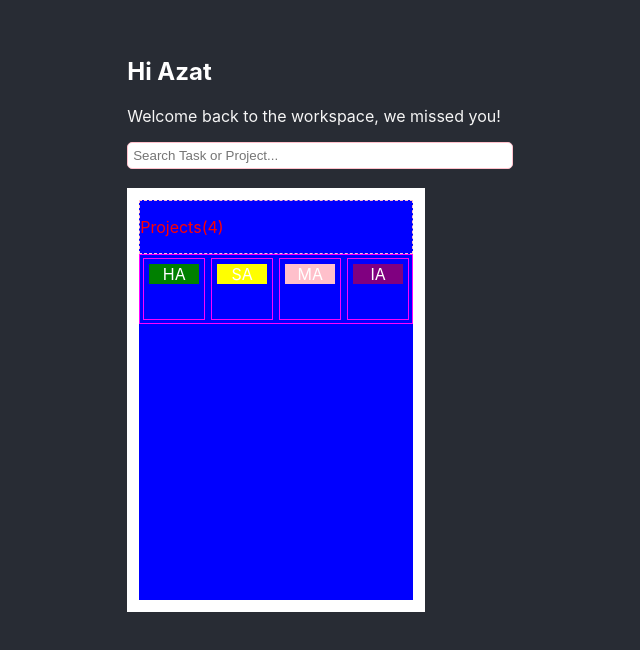
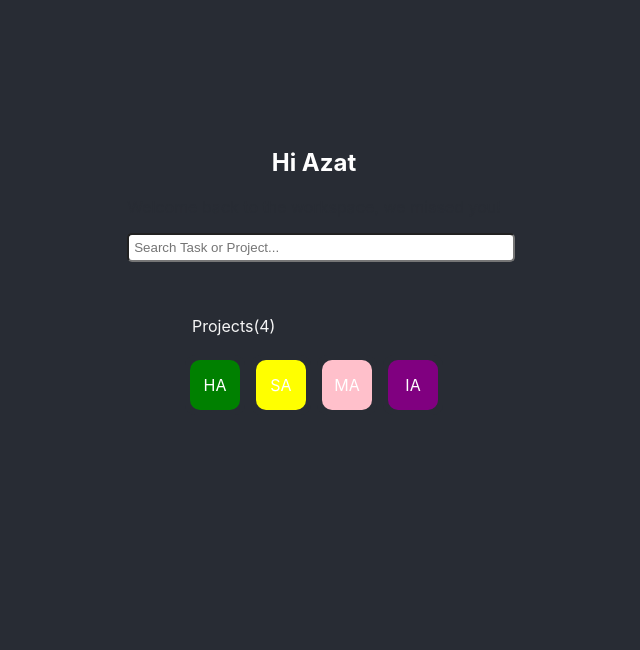
Before and after one commit to projectManager55/Project-Manager, a React (Create React App) app: page / in a window 1280 px wide. Shown: the top 650 px of the page, without its empty margins (326-966 px from the left). Built offline with nearby package versions, Linux system fonts and the light colour scheme.

Commit message:
Change App.css and create Dashboard container

```diff
--- a/src/assets/App.css
+++ b/src/assets/App.css
@@ -3,6 +3,12 @@
   }
 
   .main {
+    display: flex;
+    flex-direction: row;
+    justify-content: center;
+  }
+
+  .active-window {
     background-color: #282c34;
     min-height: 100vh;
     display: flex;
@@ -10,33 +16,62 @@
     align-items: center;
     /* justify-content: center; */
     color: white;
+    width: 100%;
+  }
+
+  .active-window_project-selected {
+    background-color: #282c34;
+    min-height: 100vh;
+    display: flex;
+    flex-direction: column;
+    align-items: center;
+    justify-content: center;
+    color: white;
+    width: 100%;
   }
 
   .header-wrapper{
     padding-top: 10%;
     padding-bottom: 3%;
+
+  }
+
+  .project-details-wrapper{
+    padding-top: 2%;
+    padding-left: 30px;
+    padding-right: 30px;
+    text-align: left;
+  }
+
+  .project-details-wrapper h4{
+    color: #282c34;
+    border-bottom: 1px solid black;
+  }
+
+  .project-details-wrapper p{
+    color: #282c34;
   }
 
   /*
     header block
   */
-  .header{
-    background-color: 282c34;
+  .project-details-header{
+    background-color: white;
     min-height: 15vh;
 
     /* border: 1px solid white; */
   }
 
   /*
-    greeting element
+    title element
   */
-  .header__greeting{
-    color: white;
+  .project-details-header__title{
+    color: #282c34;
     text-align: left;
   }
 
   .header__greeting p{
-    color: whitesmoke;
+    color: #282c34;
   }
 
   /*
@@ -46,7 +81,7 @@
     font-family: sans-serif;
     width: 100%;
     padding: 5px;
-    border: 1px solid pink;
+    /* border: 1px solid pink; */
     border-radius: 5px;
 
   }
@@ -61,10 +96,10 @@
     projects-wrapper
   */
   .projects{
-    background-color: blue;
+    /* background-color: blue; */
     min-height: 50vh;
-    border: 1px solid black;
-    border: 0.75em solid;
+    /* border: 1px solid black; */
+    /* border: 0.75em solid; */
   }
 
   /*
@@ -72,8 +107,14 @@
   */
   .projects-header{
     color: red;
-    border: 1px dashed pink;
+    /* border: 1px dashed pink; */
     text-align: left;
+    padding-left: 3px;
+  }
+
+  .projects-header p{
+    padding-left: 7px;
+    color: whitesmoke;
   }
 
 
@@ -81,7 +122,7 @@
     projects block
   */
   .projects-block{
-    border: 1px solid  #f0f;
+    /* border: 1px solid  #f0f; */
     display: flex;
     flex-direction: row;
     flex-wrap: wrap;
@@ -95,11 +136,48 @@
     projects block > square element
   */
   .projects-block__square{
-    border: solid 1px #f0f;
     margin: 3px;
     padding: 5px;
     height: 50px;
     width: 50px;
+    border-radius: 10px;
+    background-color: #282c34;
+
     /* commented out to render on half */
     /* flex: 1 1 0%; */
   }
+
+  .projects-block__innerSquare{
+    margin: 0px auto;
+    padding: 5px;
+    height: 40px;
+    width: 40px;
+    border-radius: 10px;
+    display: flex;
+    align-items: center;
+  }
+
+  [role="button"] {
+    /* padding: 2px; */
+    color: white;
+    cursor: pointer;
+  }
+  [role="button"]:hover,
+  [role="button"]:focus,
+  [role="button"]:active {
+     background-color: #282c34;
+     color: #282c34;
+  }
+
+  .projects-block__project-title{
+    flex: auto;
+  }
+
+  .project-details{
+    padding: 10px;
+    background-color: white;
+    height: 100%;
+    width: -webkit-fill-available;
+    border-radius: 10px;
+    margin: 10px;
+  }
--- /dev/null
+++ b/src/container/projectDetails/ProjectDetails.jsx
@@ -0,0 +1,37 @@
+import React from 'react';
+import Square from '../../component/mainPage/Square';
+import '../../assets/App.css';
+
+class Dashboard extends React.Component {
+  constructor(props) {
+    super(props);
+    this.state = {
+      projectName: '',
+      projects: props.projects,
+      isItemSelected: false,
+    };
+  }
+
+  render() {
+    const { projects, isItemSelected } = this.state;
+    return (
+      <div className={!isItemSelected ? 'active-window' : 'active-window_project-selected'}>
+        <div className="project-details">
+          <div className="project-details-wrapper">
+
+            <div className="project-details-header">
+              <div className="project-details-header__title">
+                <h2>Shopping Application</h2>
+                <p>Ut enim ad minima veniam, quis nostrum exercitationem ullam corporis suscipit laboriosam, nisi ut aliquid ex ea commodi consequatur?</p>
+              </div>
+            </div>
+            <h4>Today</h4>
+            <p>all events</p>
+          </div>
+        </div>
+      </div>
+    );
+  }
+}
+
+export default Dashboard;
```
